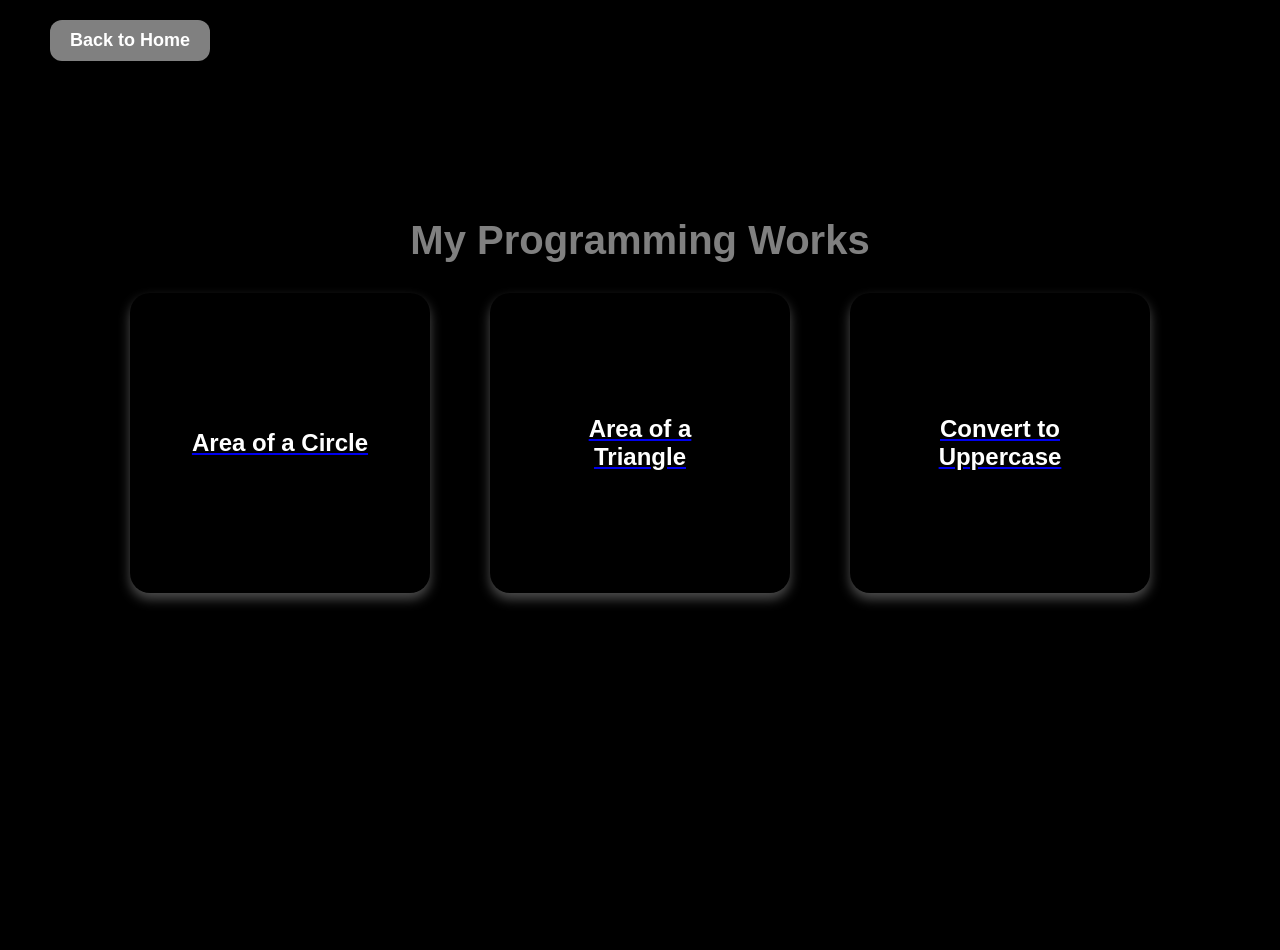
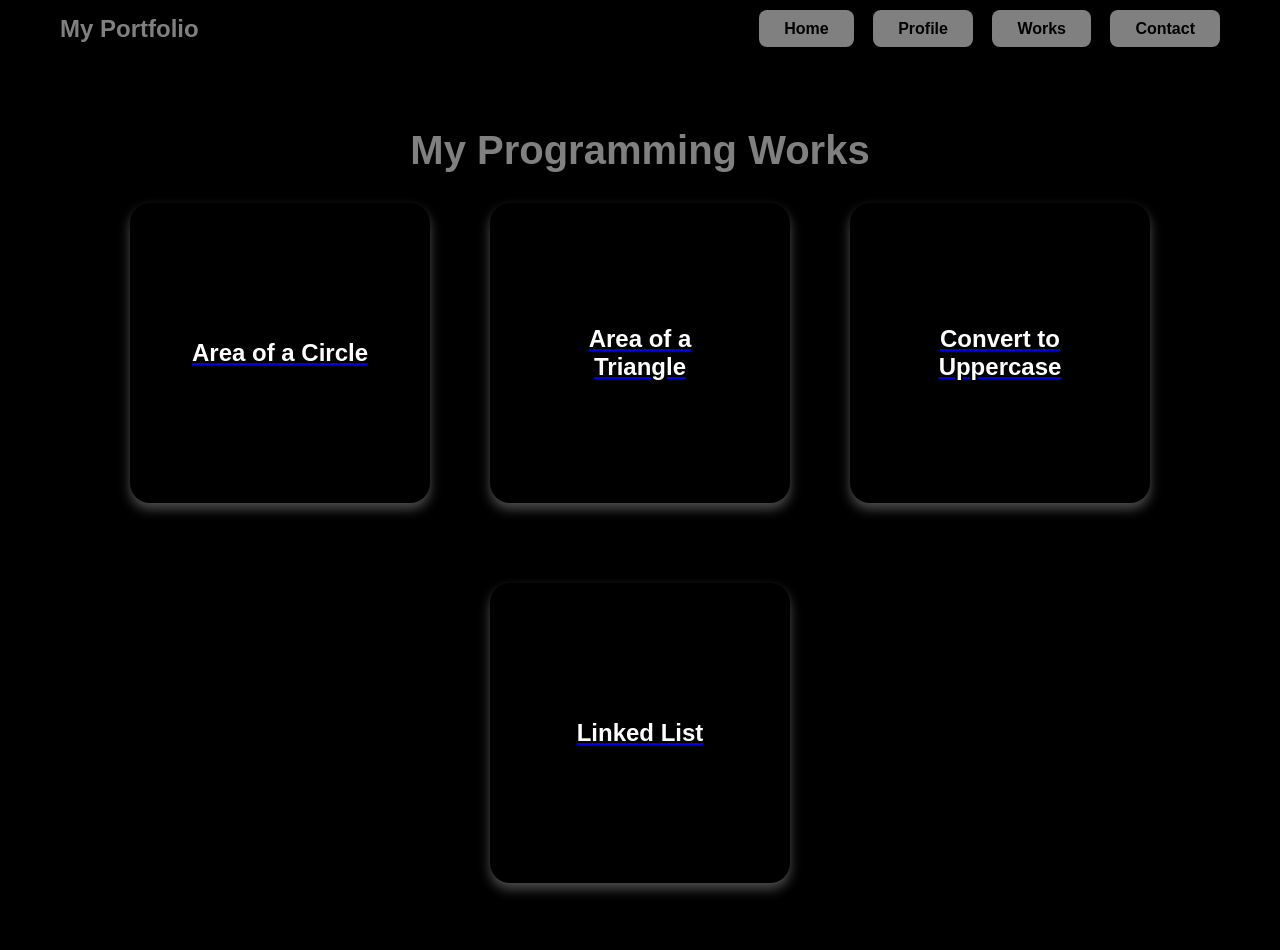
Before and after one commit to ITZMEXYZ/LABORATORY-3-DSA-, a Flask app: page /works in a window 1280 px wide. Before the commit the page ends 604 px from the top, so only its background shows below. Run offline with Flask 3, Linux system fonts and the light colour scheme.

Commit message:
new worrks
Updated the works page to use Jinja2 templating and added a new button for Linked List.

```diff
--- a/template/works.html
+++ b/template/works.html
@@ -1,21 +1,17 @@
-<!DOCTYPE html>
-<html>
-<head>
-    <title>Works Page</title>
-    <link rel="stylesheet" href="{{ url_for('static', filename='css/style.css') }}">
-</head>
+{% extends "base.html" %}
 
-<body id="works-page">
+{% block title %}Works{% endblock %}
 
-    <a href="/" id="back-btn">Back to Home</a>
+{% block content %}
 
+<section id="works-page">
     <h1>My Programming Works</h1>
 
     <div class="work-buttons">
         <a href="/areaofcircle"><button class="work-btn">Area of a Circle</button></a>
         <a href="/areaoftriangle"><button class="work-btn">Area of a Triangle</button></a>
         <a href="/touppercase"><button class="work-btn">Convert to Uppercase</button></a>
+        <a href="/linkedlist"><button class="work-btn">Linked List</button></a>
     </div>
-
-</body>
-</html>
+</section>
+{% endblock %}
```
